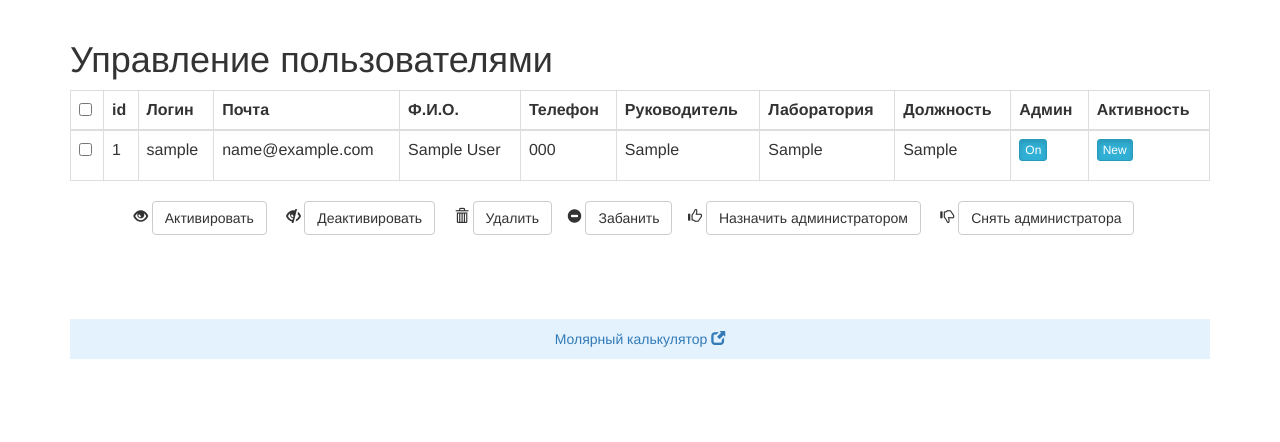
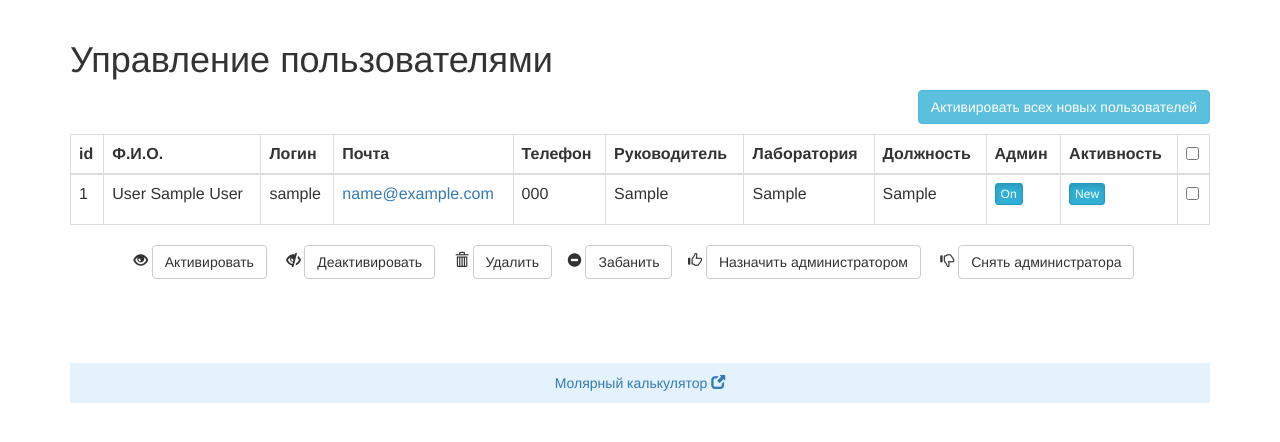
Before and after one commit to darkinessa/reagents_order, a Flask app: page /manage_users in a window 1280 px wide. Shown: the part 50-492 px from the top of the page. Run offline with Flask 2, Linux system fonts and the light colour scheme; a user stored in the database is signed in; tables that the repository leaves empty hold one stand-in row (values such as "Sample post"); some libraries are stand-ins or nearby versions.

Commit message:
refactored  for managing users

```diff
--- a/app/admin/constants.py
+++ b/app/admin/constants.py
@@ -16,7 +16,7 @@ STATUS_ACTIONS = [
 ]
 
 USER_ROLES = [('0', 'Забанен', '_ban_user'),
-              ('1', 'Новый'),
+              ('1', 'Новый', "_active_new"),
               ('2', 'Активный', '_active'),
               ('3', 'Деактивирован', '_deactive')
               ]
--- a/app/admin/routes.py
+++ b/app/admin/routes.py
@@ -51,7 +51,7 @@ def start_settings():
 @login_required
 @admin_required
 def manage_users():
-    users = User.query.all()
+    users = User.query.order_by(User.registration_date.desc()).all()
 
     form_checks = request.form.getlist('checks')
 
@@ -59,6 +59,15 @@ def manage_users():
         for item_check in form_checks:
             check_id = int(item_check)
             user = User.query.get(check_id)
+            user.role = '2'
+            db.session.commit()
+            flash(f'Пользователь {user.name} активирован')
+        return redirect(url_for('manage_users'))
+
+    if '_active_new' in request.form:
+
+        users = User.query.filter_by(role='1').all()
+        for user in users:
             user.role = '2'
             db.session.commit()
             flash(f'Пользователь {user.name} активирован')
--- a/app/auth/routes.py
+++ b/app/auth/routes.py
@@ -59,7 +59,7 @@ def registration():
     form = RegistrationForm()
     if form.validate_on_submit():
         user = User(username=form.username.data, email=form.email.data,
-                    name=form.name.data, phone_number=form.phone_number.data,
+                    name=form.name.data, surname=form.surname.data, phone_number=form.phone_number.data,
                     supervisor=form.supervisor.data, position=form.position.data, laboratory=form.laboratory.data)
         user.set_password(form.password.data)
         db.session.add(user)
--- a/app/templates/manage_users.html
+++ b/app/templates/manage_users.html
@@ -21,27 +21,30 @@
 
     {% endif -%}
     {%- endmacro %}
-
+    <div align="right"><input class="btn btn-info btn-rounded" type="submit" name="_active_new" value="Активировать всех новых пользователей"
+           onclick="return confirm('Вы действительно хотите Активировать всех Новых пользователей?');"></div>
+    <p></p>
     <table class="table table-bordered">
         <thead class="thead-dark">
         <tr>
-            <th scope="col">
-                <div class="form-check">
-                    <label class="form-check-label">
-                        <input type="checkbox" name="checks" value="">
-                    </label></div>
-            </th>
+
             <th scope="col">id</th>
-
+<th scope="col">Ф.И.О.</th>
             <th scope="col">Логин</th>
             <th scope="col">Почта</th>
-            <th scope="col">Ф.И.О.</th>
+
             <th scope="col">Телефон</th>
             <th scope="col">Руководитель</th>
             <th scope="col">Лаборатория</th>
             <th scope="col">Должность</th>
             <th scope="col">Админ</th>
             <th scope="col">Активность</th>
+                        <th scope="col">
+                <div class="form-check">
+                    <label class="form-check-label">
+                        <input type="checkbox" name="checks" value="">
+                    </label></div>
+            </th>
         </tr>
         </thead>
 
@@ -49,16 +52,12 @@
         {% for user in users %}
 
         <tr>
-            <td>
-                <div class="form-check">
-                    <label class="form-check-label">
-                        <input type="checkbox" name="checks" value="{{ user.id }}">
-                    </label></div>
-            </td>
+
             <td><p>{{ user.id }} </p></td>
+            <td><p> {{user.surname}} {{ user.name }}</p></td>
             <td><p>{{ user.username }} </p></td>
-            <td><p>{{ user.email }} </p></td>
-            <td><p>{{ user.name }} </p></td>
+            <td><p><a href="mailto:{{ user.email }} "> {{ user.email }} </a></p></td>
+
             <td><p>{{ user.phone_number }} </p></td>
             <td><p>{{ user.supervisor }} </p></td>
             <td><p>{{ user.laboratory }} </p></td>
@@ -67,15 +66,22 @@
                 {% if user.admin == True %}
                 <div class="btn btn-xs btn-info active">On</div>
                 {% else %}
-                <div class="btn btn-xs btn-danger active">Off</div>
+                <div class="btn btn-xs btn-default active">Off</div>
                 {% endif %}
 
 
             </td>
+
             <td>
                 {{ has_active(user.role) }}
 
 
+            </td>
+                        <td>
+                <div class="form-check">
+                    <label class="form-check-label">
+                        <input type="checkbox" name="checks" value="{{ user.id }}">
+                    </label></div>
             </td>
         </tr>
         {% endfor %}
```
